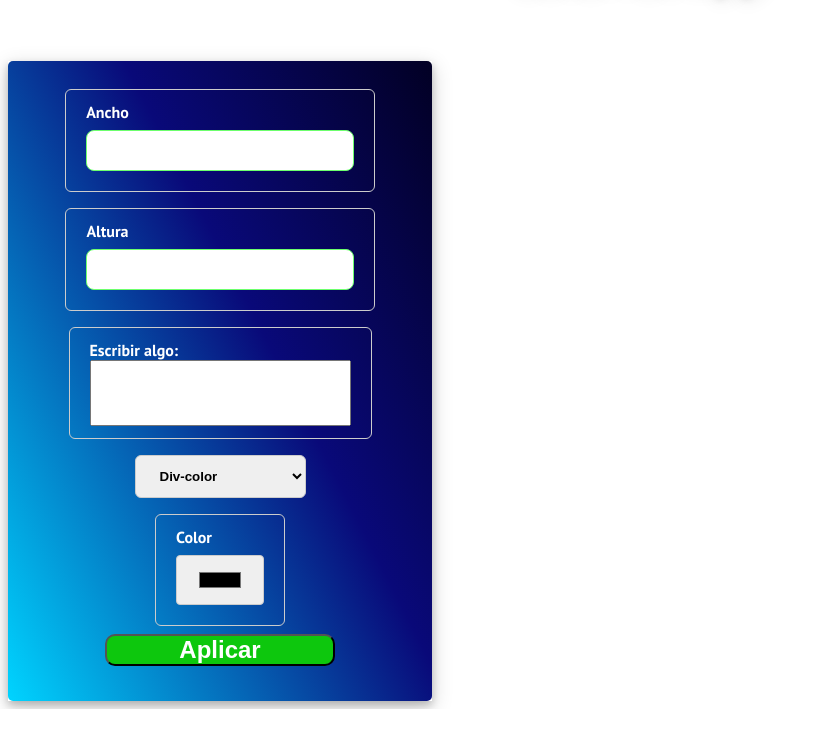
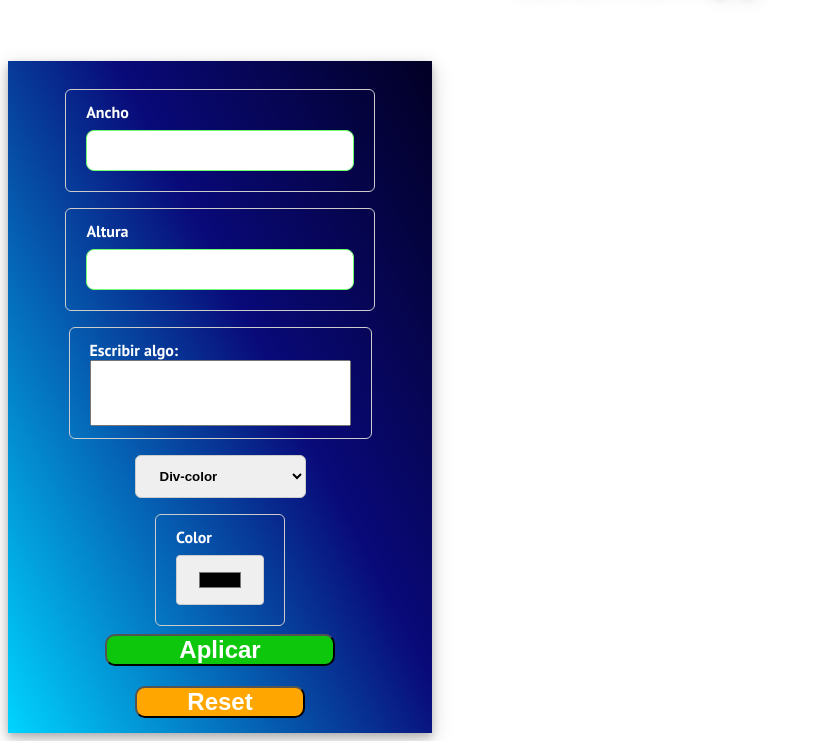
Before and after one commit to darkendord/ejercicios-javascript, a website: page javascript2022T4/clase_8_ejercicio/vistas/formulario.html in a window 1280 px wide. Shown: the part 97-838 px from the top of the page, without its empty margins (0-832 px from the left). Before the commit the page ends 806 px from the top, so only its background shows below. Drawn offline with nearby package versions, Linux system fonts and the light colour scheme.

Commit message:
Ejercicio clase 8 agregado

```diff
--- a/javascript2022T4/clase_8_ejercicio/assets/css/style.css
+++ b/javascript2022T4/clase_8_ejercicio/assets/css/style.css
@@ -29,8 +29,12 @@ h1 span{
 
 .form-container{
     display: flex;
+    flex-direction: column;
     justify-content: center;
+    align-items: center;
     margin-top: 2rem;
+     background: rgb(2,0,36);
+background: linear-gradient(243deg, rgba(2,0,36,1) 0%, rgba(9,9,121,1) 41%, rgba(0,212,255,1) 100%);
     box-shadow: 0 4px 8px 0 rgba(0, 0, 0, 0.2), 0 6px 20px 0 rgba(0, 0, 0, 0.19);
 }
 
@@ -41,8 +45,7 @@ h1 span{
     align-items: center;
     width: 30vw;
  border-radius: 5px;
-  background: rgb(2,0,36);
-background: linear-gradient(243deg, rgba(2,0,36,1) 0%, rgba(9,9,121,1) 41%, rgba(0,212,255,1) 100%);
+
   padding: 20px;
 }
 
@@ -114,12 +117,26 @@ button{
       width: 60%;
       background: rgb(13, 199, 13);
       transition-duration: 0.5s;
+      margin: 0;
 
     }
     button:before{
         border: 1px solid rgb(109, 255, 109);
         background: rgb(12, 116, 12);
         transition-duration: 0.5s;
+}
+
+#reset{
+    background: #ffa600;
+    cursor: pointer;
+    padding: 0  0 10px 0;
+    height: 2rem;
+    border-radius: 10px;
+      color: #ffffff;
+      font-size: 1.5rem;
+      font-weight: bold;
+      margin-bottom: 15px;
+      width: 40%;
 }
 
 #pantalla{
--- a/javascript2022T4/clase_8_ejercicio/assets/js/formulario.js
+++ b/javascript2022T4/clase_8_ejercicio/assets/js/formulario.js
@@ -6,6 +6,7 @@ const pantallaSection = document.getElementById("pantallaSection")
 const pTag = document.querySelector(".pTag")
 const icon = document.querySelectorAll(".icon")
 const icons = document.getElementById("icons")
+const resetBtn = document.getElementById("reset")
 
 
 
@@ -32,6 +33,19 @@ formulario.addEventListener("submit", (e)=>{
     textArea.value && altura && ancho ? pTag.innerText = textArea.value : textArea.value === "" ? pTag.innerText = "": null;
 
 console.log(textArea.value)
+
+
+resetBtn.addEventListener("click",()=>{
+    console.log("Btn pressed")
+    pantallaSection.classList.add("active")
+    formulario.elements.altura.value = "";
+    formulario.elements.ancho.value = "";
+    formulario.elements.color.value = "#000000";
+    textArea.value = "";
+})
+
+
+
     switch(selectedIndex){
         case 0:
             pantalla.style.background = color;
--- a/javascript2022T4/clase_8_ejercicio/vistas/formulario.html
+++ b/javascript2022T4/clase_8_ejercicio/vistas/formulario.html
@@ -42,6 +42,7 @@
         </div>
         <button>Aplicar</button>
     </form>
+    <button id="reset">Reset</button>
     </div>
 
 
```
